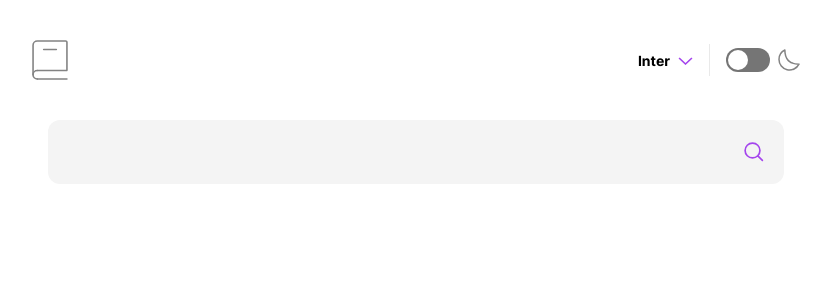
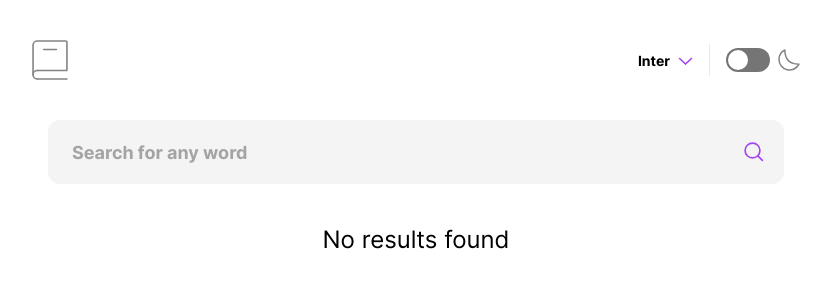
Before and after one commit to alexisdlr/dictionary-web, a Next.js app: page / in a window 1280 px wide. Shown: the top 300 px of the page, without its empty margins (224-1055 px from the left). Built offline with nearby package versions, Linux system fonts and the light colour scheme.

Commit message:
added: definition

```diff
--- /dev/null
+++ b/actions/search-dictionary.ts
@@ -0,0 +1,6 @@
+export const searchDictionary = async (query: string) => {
+  const queryLowercase = query.trim().toLowerCase();
+  const response = await fetch(`https://api.dictionaryapi.dev/api/v2/entries/en/${queryLowercase}`);
+  const data = await response.json();
+  return data;
+}
--- a/app/page.tsx
+++ b/app/page.tsx
@@ -1,15 +1,26 @@
+"use client"
+import { searchDictionary } from "@/actions/search-dictionary";
 import Header from "@/components/header";
+import ResultSearch from "@/components/result-search";
 import SearchInput from "@/components/search-input";
+import { useState } from "react";
 
 export default function Home() {
+  const [result, setResult] = useState([]);
+  const handleSearch = async (query: string) => {
+    const data = await searchDictionary(query);
+    setResult(data);
+  };
   return (
     <div className="flex w-full min-h-screen flex-col items-center justify-start p-10 mx-auto dark:bg-absolute-dark bg-white">
       <div className="w-full max-w-3xl">
         <Header />
         <div className="w-full my-10 px-2 md:px-4">
-          <SearchInput />
+          <SearchInput onSearch={handleSearch} />
         </div>
-        <main></main>
+        <main>
+          <ResultSearch data={result} />
+        </main>
       </div>
     </div>
   );
--- /dev/null
+++ b/components/definition.tsx
@@ -0,0 +1,29 @@
+import { MeaningDefinition } from "@/types";
+import React from "react";
+
+type DefinitionProps = {
+  def: MeaningDefinition;
+};
+
+const Definition = ({ def }: DefinitionProps) => {
+  console.log(def);
+  return (
+    <li className="flex items-center gap-x-4 mt-4">
+      <div>
+        <div className="size-1 relative bg-purple rounded-full" />
+      </div>
+      <div className="flex flex-col items-start justify-center">
+        <p className="text-md dark:text-white-smoke text-rich-black">
+          {def.definition}
+        </p>
+        {def.example !== "" && (
+          <p className="text-sm text-silver">
+            "{def.example}"
+          </p>
+        )}
+      </div>
+    </li>
+  );
+};
+
+export default Definition;
--- /dev/null
+++ b/components/dictionary-entry.tsx
@@ -0,0 +1,22 @@
+import { DictionaryEntry as DictionaryEntryType } from "@/types";
+import React from "react";
+import Meaning from "./meaning";
+
+const DictionaryEntry = ({ entry }: { entry: DictionaryEntryType }) => {
+  return (
+    <div className="flex flex-col items-start justify-between gap-4 p-4 border-b border-gray-200 dark:border-gray-800">
+      <div className="flex flex-col gap-2">
+        <h3 className="text-6xl font-bold dark:text-white-smoke text-rich-black">
+          {entry.word}
+        </h3>
+        <p className="text-purple">{entry.phonetic}</p>
+      </div>
+
+      {entry.meanings.map((meaning, index) => (
+        <Meaning key={index} meaning={meaning} />
+      ))}
+    </div>
+  );
+};
+
+export default DictionaryEntry;
--- /dev/null
+++ b/components/meaning.tsx
@@ -0,0 +1,31 @@
+import { Meaning as MeaningType } from "@/types";
+import React from "react";
+import Definition from "./definition";
+
+const Meaning = ({ meaning }: { meaning: MeaningType }) => {
+  return (
+    <div className="flex flex-col gap-2">
+      <h4 className="text-2xl font-bold dark:text-white-smoke text-black my-6 italic">
+        {meaning.partOfSpeech}
+      </h4>
+      <p className="text-silver mb-3">Meaning</p>
+      <ul className="px-5">
+        {meaning.definitions.map((definition, index) => (
+          <Definition key={index} def={definition} />
+        ))}
+      </ul>
+      {meaning.synonyms.length > 0 && (
+        <div className="flex flex-col gap-2 mt-4">
+          <p className="text-purple mb-3 font-bold">
+            <span className="text-black dark:text-silver font-normal">
+              Synonyms
+            </span>
+            : {meaning.synonyms}{" "}
+          </p>
+        </div>
+      )}
+    </div>
+  );
+};
+
+export default Meaning;
--- /dev/null
+++ b/components/result-search.tsx
@@ -0,0 +1,21 @@
+import { DictionaryEntry as DictionaryEntryType } from '@/types'
+import React from 'react'
+import DictionaryEntry from './dictionary-entry'
+
+type ResultSearchProps = {
+  data: DictionaryEntryType[]
+}
+
+const ResultSearch = ({data}: ResultSearchProps ) => {
+  console.log(data)
+  return (
+    <div className=''>
+      {!data.length && <p className="text-center text-2xl dark:text-white-smoke text-black">No results found</p>}
+      {data.map((entry) => (
+        <DictionaryEntry key={entry.word} entry={entry} />
+      ))}
+    </div>
+  )
+}
+
+export default ResultSearch
--- a/components/search-input.tsx
+++ b/components/search-input.tsx
@@ -1,13 +1,31 @@
+"use client";
 import Image from "next/image";
-import React from "react";
+import { useState } from "react";
 
-export default function SearchInput() {
+interface SearchInputProps {
+  onSearch: (searchTerm: string) => void;
+}
+
+export default function SearchInput({ onSearch }: SearchInputProps) {
+  const [searchTerm, setSearchTerm] = useState("");
+
+  const handleInputChange = (e: React.ChangeEvent<HTMLInputElement>) => {
+    setSearchTerm(e.target.value);
+  };
+
+  const handleSubmit = (e: React.FormEvent<HTMLFormElement>) => {
+    e.preventDefault();
+    onSearch(searchTerm);
+  };
   return (
-    <div className="relative w-full h-12 md:h-16">
+    <form className="relative w-full h-12 md:h-16" onSubmit={handleSubmit}>
       <input
         className="w-full h-full px-4 md:px-6 text-sm md:text-lg text-gray-800 bg-white-smoke border-none rounded-xl focus:outline-none foc us:ring-2 focus:ring-purple
-      font-bold focus:border-transparent dark:bg-pitch-black dark:text-white
+        font-bold focus:border-transparent dark:bg-pitch-black dark:text-white
+      placeholder-rich-black/40 dark:placeholder-white-smoke/30 dark:ring-purple dark:focus:ring-purple
     "
+        placeholder="Search for any word"
+        onChange={handleInputChange}
       />
       <div className="absolute w-10 h-full flex items-center right-0 top-0">
         <Image
@@ -17,6 +35,6 @@ export default function SearchInput() {
           height={20}
         />
       </div>
-    </div>
+    </form>
   );
 }
--- /dev/null
+++ b/types.ts
@@ -0,0 +1,34 @@
+export interface License {
+  name: string;
+  url: string;
+}
+
+export interface MeaningDefinition {
+  definition: string;
+  synonyms: string[];
+  antonyms: string[];
+  example?: string;
+}
+
+export interface Phonetic {
+  text?: string;
+  audio: string;
+  sourceUrl?: string;
+  license?: License;
+}
+
+export interface Meaning {
+  partOfSpeech: string;
+  definitions: MeaningDefinition[];
+  synonyms: string[];
+  antonyms: string[];
+}
+
+export interface DictionaryEntry {
+  word: string;
+  phonetic: string;
+  phonetics: Phonetic[];
+  meanings: Meaning[];
+  license: License;
+  sourceUrls: string[];
+}
```
